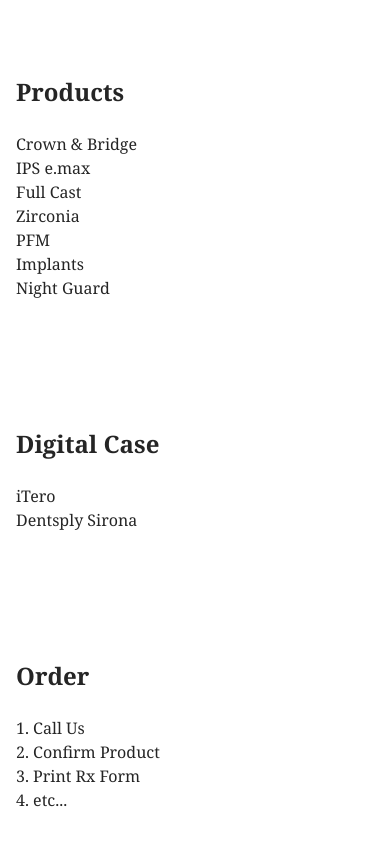
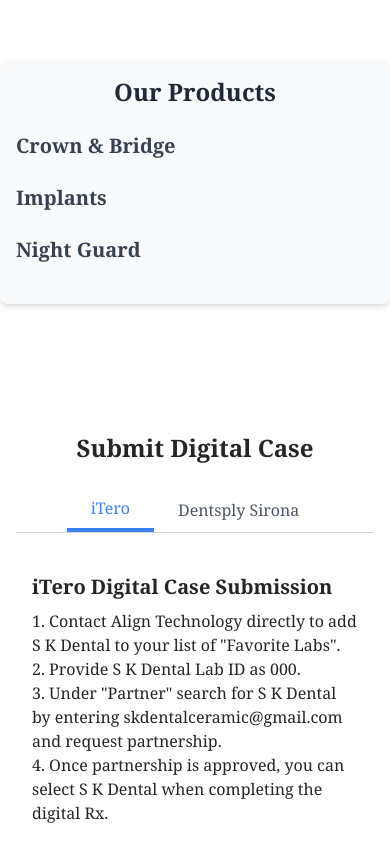
Before and after one commit to joshkwka/skdental, a Next.js app in the folder skdental/: page / in a window 390 px wide. Shown: the part 880-1724 px from the top of the page. Built offline with nearby package versions, Linux system fonts and the light colour scheme.

Commit message:
finished nav. added placeholder information for all sections. IMAGES TO BE ADDED

```diff
--- a/skdental/app/globals.css
+++ b/skdental/app/globals.css
@@ -12,7 +12,8 @@
   --header-hover-foreground: #3c4043;
   --border: #e0e0e0;
   --hero-car-image: url('/images/hero/light-hero-car.png');
-  --sidebar-background: #d2deea56;
+  --sidebar-background: #d2deeae6;
+  --header-background: #d2deea56;
   --sidebar-foreground: #252525;
   --sidebar-hover-background: #d2deeaa4;
   --project-background: #fbfbfb;
--- a/skdental/app/page.tsx
+++ b/skdental/app/page.tsx
@@ -19,7 +19,6 @@
       <DigitalCase />
       <Order />
 
-
       <Footer />
       <Nav />
     </div>
--- a/skdental/components/DigitalCase.tsx
+++ b/skdental/components/DigitalCase.tsx
@@ -1,13 +1,79 @@
+import React, { useState } from "react";
+
 const DigitalCase = () => {
+  type TabKey = "iTero" | "Dentsply Sirona";
+
+  const [activeTab, setActiveTab] = useState<TabKey>("iTero");
+
+  const instructions: Record<TabKey, React.JSX.Element> = {
+    iTero: (
+      <div className="p-4">
+        <h3 className="text-xl font-bold mb-2">iTero Digital Case Submission</h3>
+        <p>1. Contact Align Technology directly to add S K Dental to your list of "Favorite Labs".</p>
+        <p>2. Provide S K Dental Lab ID as 000.</p>
+        <p>3. Under "Partner" search for S K Dental by entering skdentalceramic@gmail.com and request partnership.</p>
+        <p>4. Once partnership is approved, you can select S K Dental when completing the digital Rx.</p>
+      </div>
+    ),
+    "Dentsply Sirona": (
+      <div className="p-4">
+        <h3 className="text-xl font-bold mb-2">Dentsply Sirona Digital Case Submission</h3>
+        <p>1. Open your Dentsply Sirona's "Connect Software".</p>
+        <p>2. Navigate to the "Case Submission" section and "Create New Case".</p>
+        <p>3. Scan your patient's case (if not already done).</p>
+        <p>4. Fill out patient details.</p>
+        <p>5. In the "Lab Selection" step, select S K Dental Studio as the lab.</p>
+        <p>6. Click "Submit" and await confirmation.</p>
+      </div>
+    ),
+  };
+
   return (
-    <section id="digital-case" className="mt-24 my-8 py-4 px-4">
+    <section id="digital-case" className="mt-24 my-8 py-8 px-4">
       <div className="space-y-4">
-        <h2 className="text-2xl xs:text-3xl font-bold mb-6">Digital Case</h2>
+        <h2 className="text-2xl xs:text-3xl font-bold mb-6 text-center">
+          Submit Digital Case
+        </h2>
       </div>
-      <ul>
-        <li>iTero</li>
-        <li>Dentsply Sirona</li>
-      </ul>
+
+      {/* Tabs */}
+      <div className="flex justify-center border-b border-gray-300">
+        <button
+          className={`px-6 py-2 font-medium ${
+            activeTab === "iTero"
+              ? "border-b-4 border-blue-500 text-blue-500"
+              : "text-gray-600"
+          }`}
+          onClick={() => setActiveTab("iTero")}
+        >
+          iTero
+        </button>
+        <button
+          className={`px-6 py-2 font-medium ${
+            activeTab === "Dentsply Sirona"
+              ? "border-b-4 border-blue-500 text-blue-500"
+              : "text-gray-600"
+          }`}
+          onClick={() => setActiveTab("Dentsply Sirona")}
+        >
+          Dentsply Sirona
+        </button>
+      </div>
+
+      {/* Content and Image */}
+      <div className="mt-6 flex flex-col sm:flex-row md:items-start md:space-x-8">
+        {/* Instructions Section */}
+        <div className="flex-1">{instructions[activeTab]}</div>
+
+        {/* Image Section */}
+        <div className="mt-4 sm:mt-0 sm:w-1/3">
+          <img
+            src="/images/digitalcase/itero-261x533.png"
+            alt="Digital Case Illustration"
+            className="rounded-lg shadow-md"
+          />
+        </div>
+      </div>
     </section>
   );
 };
--- a/skdental/components/Footer.tsx
+++ b/skdental/components/Footer.tsx
@@ -3,7 +3,7 @@
 
 export default function Footer() {
   return (
-    <footer id="contact-us" className="bg-[var(--sidebar-background)] text-[var(--sidebar-foreground)] py-8">
+    <footer id="contact-us" className="mt-16 bg-[var(--sidebar-background)] text-[var(--sidebar-foreground)] py-8">
       <div className="container mx-auto px-4 grid grid-cols-1 md:grid-cols-2 gap-8">
         {/* Left Section: Address and Google Maps */}
         <div>
--- a/skdental/components/Nav.tsx
+++ b/skdental/components/Nav.tsx
@@ -1,13 +1,14 @@
-import React from "react";
-import { FaDownload, FaPhoneAlt, FaEnvelope } from "react-icons/fa";
+import React, { useState } from "react";
+import { FaDownload, FaPhoneAlt, FaEnvelope, FaBars, FaTimes } from "react-icons/fa";
 
 export default function Nav() {
+  const [isSidebarOpen, setIsSidebarOpen] = useState(false);
+
   const handleScrollToSection = (
     e: React.MouseEvent<HTMLAnchorElement, MouseEvent>,
     targetId: string
   ) => {
     e.preventDefault();
-
     const targetElement = document.getElementById(targetId);
 
     if (targetElement) {
@@ -16,11 +17,18 @@
         block: "start",
       });
     }
+    setIsSidebarOpen(false);
+  };
+
+  const closeSidebar = () => {
+    setIsSidebarOpen(false);
   };
 
   return (
+    <>
+      {/* Navbar */}
       <nav
-      className={`fixed top-0 left-0 w-full bg-[var(--sidebar-background)] text-[var(--sidebar-foreground)] h-16 flex items-center justify-between px-6
+        className={`fixed top-0 left-0 w-full bg-[var(--header-background)] text-[var(--sidebar-foreground)] h-16 flex items-center justify-between px-6
         backdrop-blur-md shadow-lg z-20`}
       >
         {/* Left Section: Logo */}
@@ -28,8 +36,19 @@
           <span className="text-xl font-bold">S K Dental</span>
         </div>
 
-      {/* Center Section: Navigation Links */}
-      <ul className="flex items-center space-x-8">
+        {/* Hamburger Icon for Small Screens */}
+        <div className="md-lg:hidden z-40">
+          <button
+            onClick={() => setIsSidebarOpen(!isSidebarOpen)}
+            className="text-[var(--sidebar-foreground)] text-2xl"
+          >
+            {isSidebarOpen ? "": <FaBars />}
+          </button>
+        </div>
+
+
+        {/* Center Section: Navigation Links (Hidden on Small Screens) */}
+        <ul className="hidden md-lg:flex items-center space-x-8">
           <li>
             <a
               href="#about"
@@ -77,23 +96,10 @@
           </li>
         </ul>
 
-      {/* Right Section: Rx Form Download */}
-      <div className="flex items-center space-x-4">
-        {/* Contact Info */}
-        {/* <div className="hidden md:flex flex-col items-end text-right">
-          <span className="flex items-center text-sm font-medium">
-            <FaPhoneAlt className="mr-2 text-lg" />
-            (604) 273-1163
-          </span>
-          <span className="flex items-center text-sm font-medium">
-            <FaEnvelope className="mr-2 text-lg" />
-            skdentalceramic@gmail.com
-          </span>
-        </div> */}
-
-        {/* Rx Form Download Button */}
+        {/* Right Section: Rx Form Download (Hidden on Small Screens) */}
+        <div className="hidden md-lg:flex items-center space-x-4">
           <a
-          href="/rx-form.pdf" //ADD RX-FORM PDF
+            href="/rx-form.pdf"
             download
             className="flex items-center bg-[var(--primary)] px-4 py-2 rounded-md hover:bg-[var(--primary-hover)] transition-colors duration-200 ease-in-out"
           >
@@ -102,8 +108,89 @@
           </a>
         </div>
       </nav>
+
+      {/* Sidebar for Small Screens */}
+      {isSidebarOpen && (
+        <>
+          <div
+            className="fixed inset-0 opacity-0 z-20"
+            onClick={closeSidebar}
+          >
+          </div>
+          <aside
+            className="fixed top-0 right-0 h-full w-64 bg-[var(--sidebar-background)] text-[var(--sidebar-foreground)] shadow-lg z-30 flex flex-col justify-between"
+          >
+            {/* Close Button (X Icon) */}
+            <div className="absolute top-4 right-4 z-40">
+              <button
+                onClick={closeSidebar}
+                className="text-2xl text-[var(--sidebar-foreground)]"
+              >
+                <FaTimes />
+              </button>
+            </div>
+            <div className="mt-8 p-6">
+              <ul className="space-y-4">
+                <li>
+                  <a
+                    href="#about"
+                    onClick={(e) => handleScrollToSection(e, "about")}
+                    className="block px-4 py-2 rounded-md hover:bg-[var(--sidebar-hover-background)] transition-colors duration-200 ease-in-out"
+                  >
+                    About Us
+                  </a>
+                </li>
+                <li>
+                  <a
+                    href="#products"
+                    onClick={(e) => handleScrollToSection(e, "products")}
+                    className="block px-4 py-2 rounded-md hover:bg-[var(--sidebar-hover-background)] transition-colors duration-200 ease-in-out"
+                  >
+                    Products
+                  </a>
+                </li>
+                <li>
+                  <a
+                    href="#digital-case"
+                    onClick={(e) => handleScrollToSection(e, "digital-case")}
+                    className="block px-4 py-2 rounded-md hover:bg-[var(--sidebar-hover-background)] transition-colors duration-200 ease-in-out"
+                  >
+                    Digital Case
+                  </a>
+                </li>
+                <li>
+                  <a
+                    href="#order"
+                    onClick={(e) => handleScrollToSection(e, "order")}
+                    className="block px-4 py-2 rounded-md hover:bg-[var(--sidebar-hover-background)] transition-colors duration-200 ease-in-out"
+                  >
+                    Order
+                  </a>
+                </li>
+                <li>
+                  <a
+                    href="#contact-us"
+                    onClick={(e) => handleScrollToSection(e, "contact-us")}
+                    className="block px-4 py-2 rounded-md hover:bg-[var(--sidebar-hover-background)] transition-colors duration-200 ease-in-out"
+                  >
+                    Contact Us
+                  </a>
+                </li>
+              </ul>
+            </div>
+            <div className="p-6 border-t border-gray-700">
+              <div className="text-sm">
+                <p className="flex items-center mb-2">
+                  <FaPhoneAlt className="mr-2 text-lg" /> (604) 273-1163
+                </p>
+                <p className="flex items-center">
+                  <FaEnvelope className="mr-2 text-lg" /> skdentalceramic@gmail.com
+                </p>
+              </div>
+            </div>
+          </aside>
+        </>
+      )}
+    </>
   );
 }
-
-
-// change to hamburger icon and sidebar for small screens
--- a/skdental/components/Order.tsx
+++ b/skdental/components/Order.tsx
@@ -1,14 +1,30 @@
+import { FaDownload } from "react-icons/fa";
+
 const Order = () => {
   return (
-      <section id="order" className="mt-24 my-8 py-4 px-4">
+    <section id="order" className="mt-24 my-8 py-8 px-6 bg-gray-100 rounded-lg shadow-md">
       <div className="space-y-4">
-          <h2 className="text-2xl xs:text-3xl font-bold mb-6">Order</h2>
+        <h2 className="text-2xl xs:text-3xl font-bold mb-6 text-center text-gray-800">
+          Order from S K Dental
+        </h2>
       </div>
-        <ol>
-            <li>1. Call Us</li>
-            <li>2. Confirm Product</li>
-            <li>3. Print Rx Form</li>
-            <li>4. etc...</li>
+      <ol className="list-decimal list-inside text-lg text-gray-700 space-y-2">
+        <li>Call us at (604) 273-1163 to discuss your needs.</li>
+        <li>Confirm the product details and requirements.</li>
+        <li>
+          Print and complete the{" "}
+          <a
+            href="/rx-form.pdf"
+            download
+            className="inline-flex items-center text-blue-500 hover:underline"
+          >
+
+            <span>Rx Form </span>
+            <FaDownload className="mr-2" />
+          </a>.
+        </li>
+        <li>Prepare any additional documentation or details.</li>
+        <li>Submit the order through email or in-person delivery.</li>
       </ol>
     </section>
   );
--- a/skdental/components/ProductsList.tsx
+++ b/skdental/components/ProductsList.tsx
@@ -1,19 +1,77 @@
+import React, { useState } from "react";
+
 const ProductsList = () => {
+  const [expandedSection, setExpandedSection] = useState<string | null>(null);
+
+  const toggleSection = (section: string) => {
+    setExpandedSection(expandedSection === section ? null : section);
+  };
+
   return (
-      <section id="products" className="mt-24 my-8 py-4 px-4">
+    <section id="products" className="mt-24 my-8 py-4 px-4 bg-gray-50 rounded-lg shadow-md">
       <div className="space-y-4">
-          <h2 className="text-2xl xs:text-3xl font-bold mb-6">Products</h2>
+        <h2 className="text-2xl xs:text-3xl font-bold mb-6 text-center text-gray-800">
+          Our Products
+        </h2>
       </div>
 
-        <h3>Crown & Bridge</h3>
-        <ul>
-            <li>IPS e.max</li>
-            <li>Full Cast</li>
-            <li>Zirconia</li>
-            <li>PFM</li>
+      {/* Crown & Bridge */}
+      <div className="mb-6">
+        <h3
+          className="text-xl font-semibold cursor-pointer text-gray-700 hover:text-blue-500 transition-colors"
+          onClick={() => toggleSection("Crown & Bridge")}
+        >
+          Crown & Bridge
+        </h3>
+        {expandedSection === "Crown & Bridge" && (
+          <ul className="mt-2 space-y-2 text-gray-600">
+            <li>
+              <strong>IPS e.max:</strong> Aesthetic, durable ceramic ideal for anterior and posterior restorations.
+            </li>
+            <li>
+              <strong>Full Cast:</strong> High-strength metal crowns offering durability for posterior teeth.
+            </li>
+            <li>
+              <strong>Zirconia:</strong> Strong, biocompatible ceramic with excellent aesthetics for anterior and posterior teeth.
+            </li>
+            <li>
+              <strong>PFM (Porcelain-Fused-to-Metal):</strong> Combines strength and aesthetics with a metal substructure.
+            </li>
           </ul>
-        <h3>Implants</h3>
-        <h3>Night Guard</h3>
+        )}
+      </div>
+
+      {/* Implants */}
+      <div className="mb-6">
+        <h3
+          className="text-xl font-semibold cursor-pointer text-gray-700 hover:text-blue-500 transition-colors"
+          onClick={() => toggleSection("Implants")}
+        >
+          Implants
+        </h3>
+        {expandedSection === "Implants" && (
+          <p className="mt-2 text-gray-600">
+            SK Dental offers precision-crafted implants compatible with a wide range of systems. These implants are
+            designed for optimal osseointegration and durability, ensuring long-lasting performance.
+          </p>
+        )}
+      </div>
+
+      {/* Night Guard */}
+      <div className="mb-6">
+        <h3
+          className="text-xl font-semibold cursor-pointer text-gray-700 hover:text-blue-500 transition-colors"
+          onClick={() => toggleSection("Night Guard")}
+        >
+          Night Guard
+        </h3>
+        {expandedSection === "Night Guard" && (
+          <p className="mt-2 text-gray-600">
+            Our custom-fitted night guards provide effective protection against bruxism (teeth grinding) and ensure
+            comfort during use. Available in soft, hard, and hybrid materials to suit individual needs.
+          </p>
+        )}
+      </div>
     </section>
   );
 };
--- a/skdental/tailwind.config.ts
+++ b/skdental/tailwind.config.ts
@@ -12,6 +12,9 @@
         background: "var(--background)",
         foreground: "var(--foreground)",
       },
+      screens: {
+        'md-lg': '900px',
+      },
     },
   },
   plugins: [],
```
Also changed, not shown: skdental/public/images/digitalcase/itero-261x533.png (added). Lines whose indentation alone changed are shown as unchanged.
